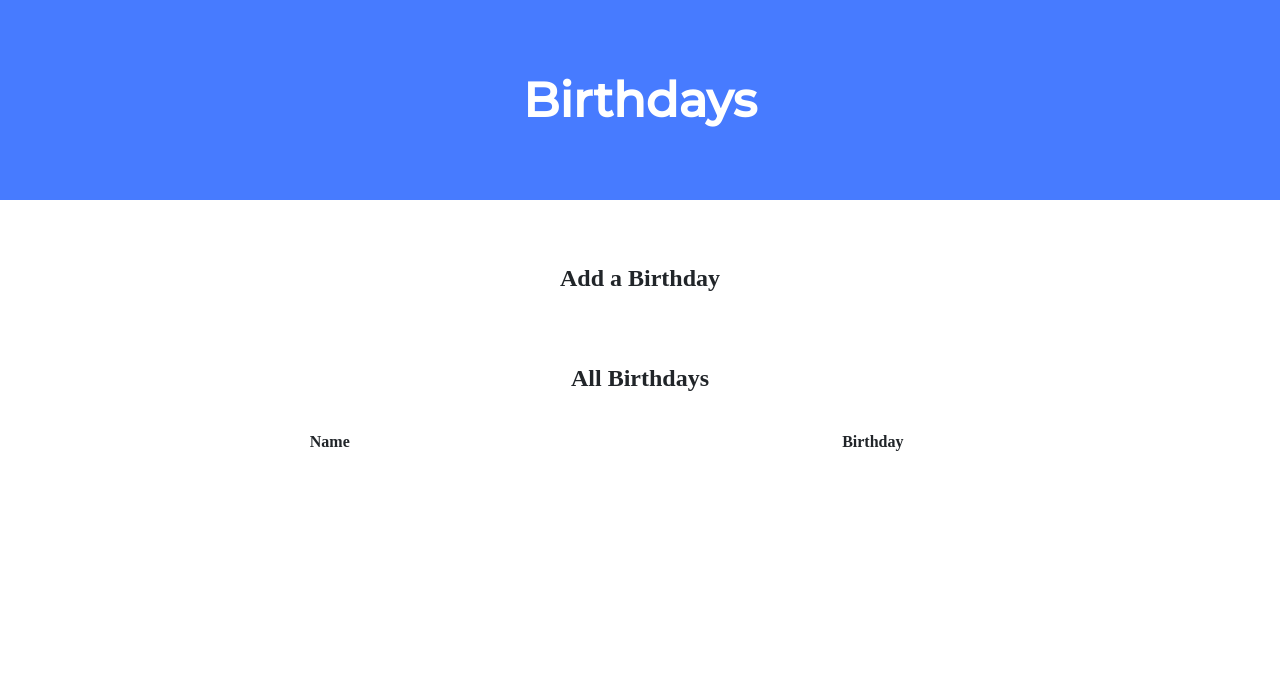
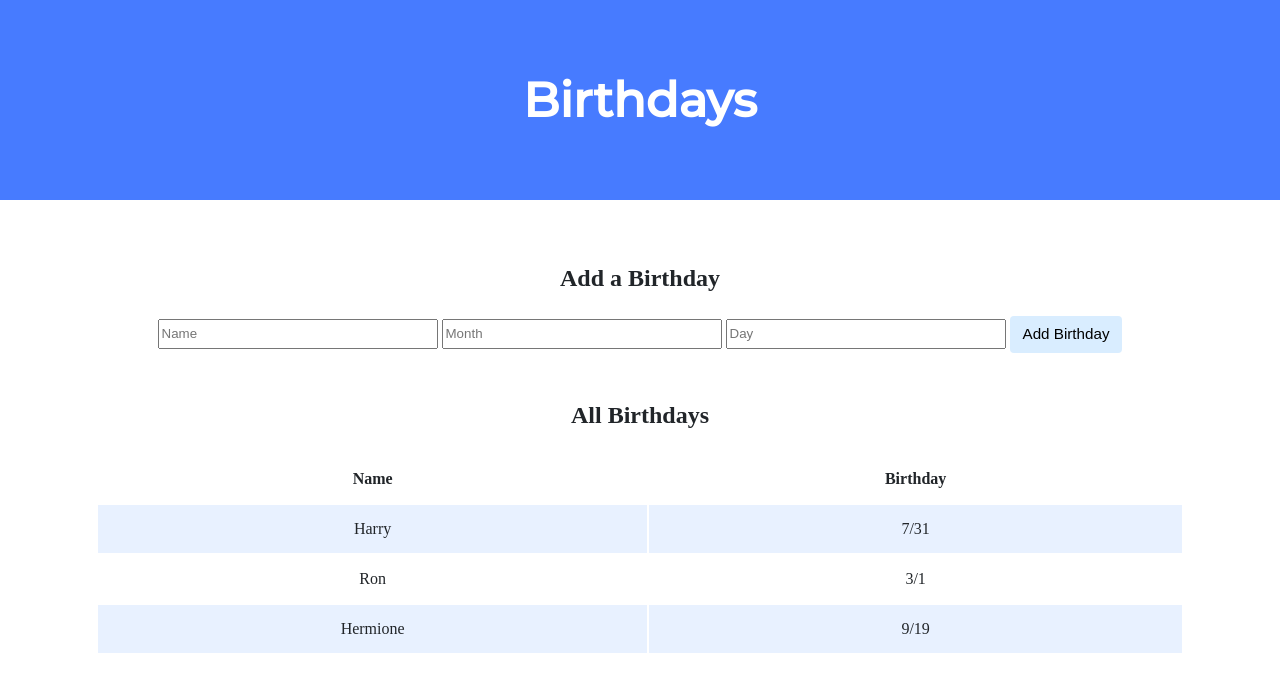
Before and after one commit to ahmedbaligh/cs50, a Flask app: page / in a window 1280 px wide. Shown: the top 692 px of the page. Run offline with Flask 2, Linux system fonts and the light colour scheme; lists and menus that the app fills with data are empty; some libraries are stand-ins or nearby versions.

Commit message:
implemented full functionality

```diff
--- a/pset9/lab/application.py
+++ b/pset9/lab/application.py
@@ -15,13 +15,20 @@
 @app.route("/", methods=["GET", "POST"])
 def index():
     if request.method == "POST":
+        # Add the user's entry into the database
+        name = request.form.get('name')
+        month = request.form.get('month')
+        day = request.form.get('day')
 
-        # TODO: Add the user's entry into the database
+        if not name or not month or not day:
+            return
+
+        db.execute('INSERT INTO birthdays(name, month, day) VALUES(?, ?, ?)', name, month, day)
 
         return redirect("/")
 
     else:
+        # Display the entries in the database on index.html
+        people = db.execute('SELECT * FROM birthdays')
 
-        # TODO: Display the entries in the database on index.html
-
-        return render_template("index.html")
+        return render_template("index.html", people=people)
--- a/pset9/lab/templates/index.html
+++ b/pset9/lab/templates/index.html
@@ -15,6 +15,12 @@
 
                 <h2>Add a Birthday</h2>
                 <!-- TODO: Create a form for users to submit a name, a month, and a day -->
+                <form action="/" method="POST">
+                    <input type="text" placeholder="Name" name="name" required>
+                    <input type="number" max="12" min="1" placeholder="Month" name="month" required>
+                    <input type="number" max="31" min="1" placeholder="Day" name="day" required>
+                    <button type="submit">Add Birthday</button>
+                </form>
             </div>
 
             <div class="section">
@@ -28,7 +34,13 @@
                         </tr>
                     </thead>
                     <tbody>
-                        <!-- TODO: Loop through the database entries to display them in this table -->
+                    <!-- Loop through the database entries to display them in this table -->
+                    {% for person in people %}
+                        <tr>
+                            <td>{{ person.name }}</td>
+                            <td>{{ person.month }}/{{ person.day }}</td>
+                        </tr>
+                    {% endfor %}
                     </tbody>
                 </table>
             </div>
```
